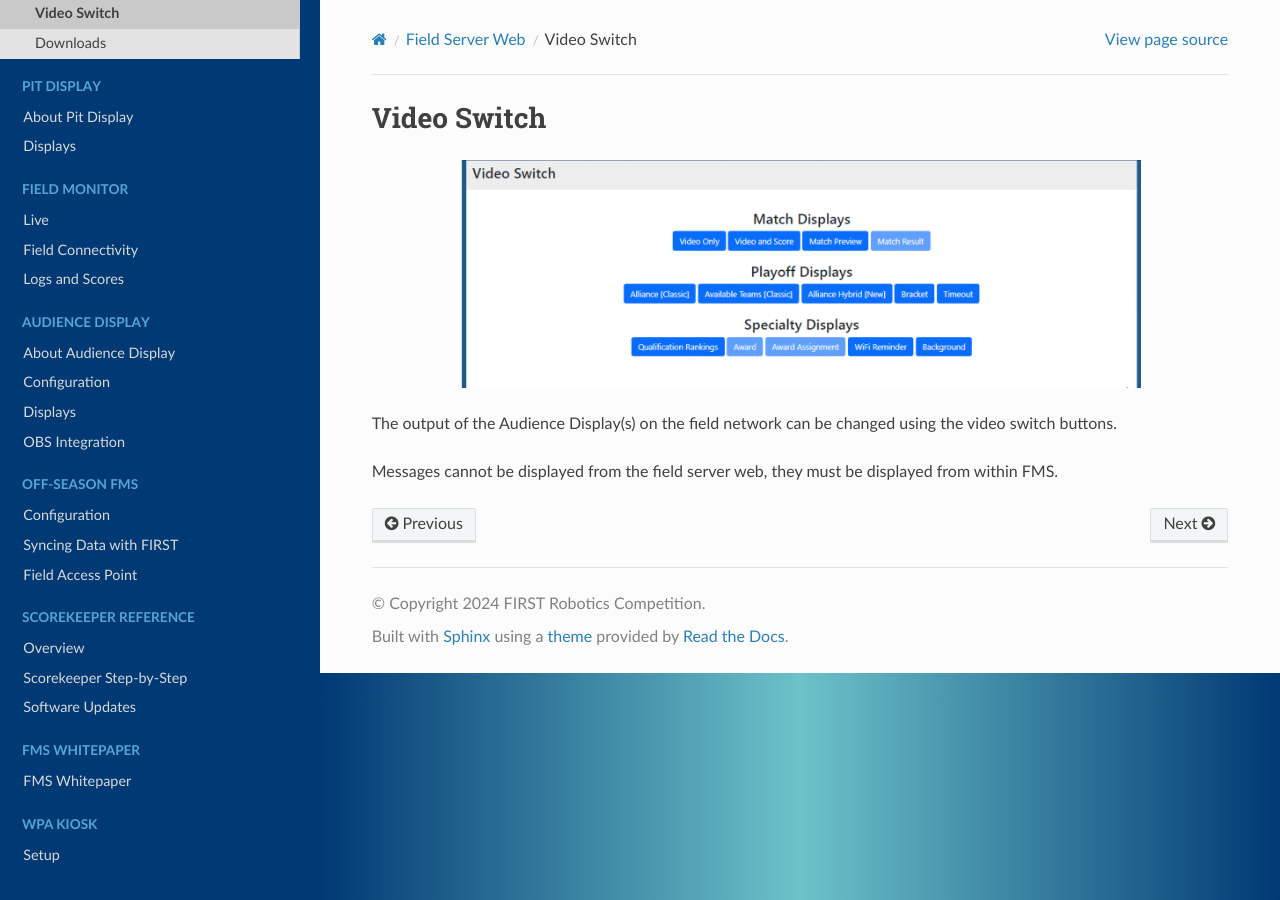
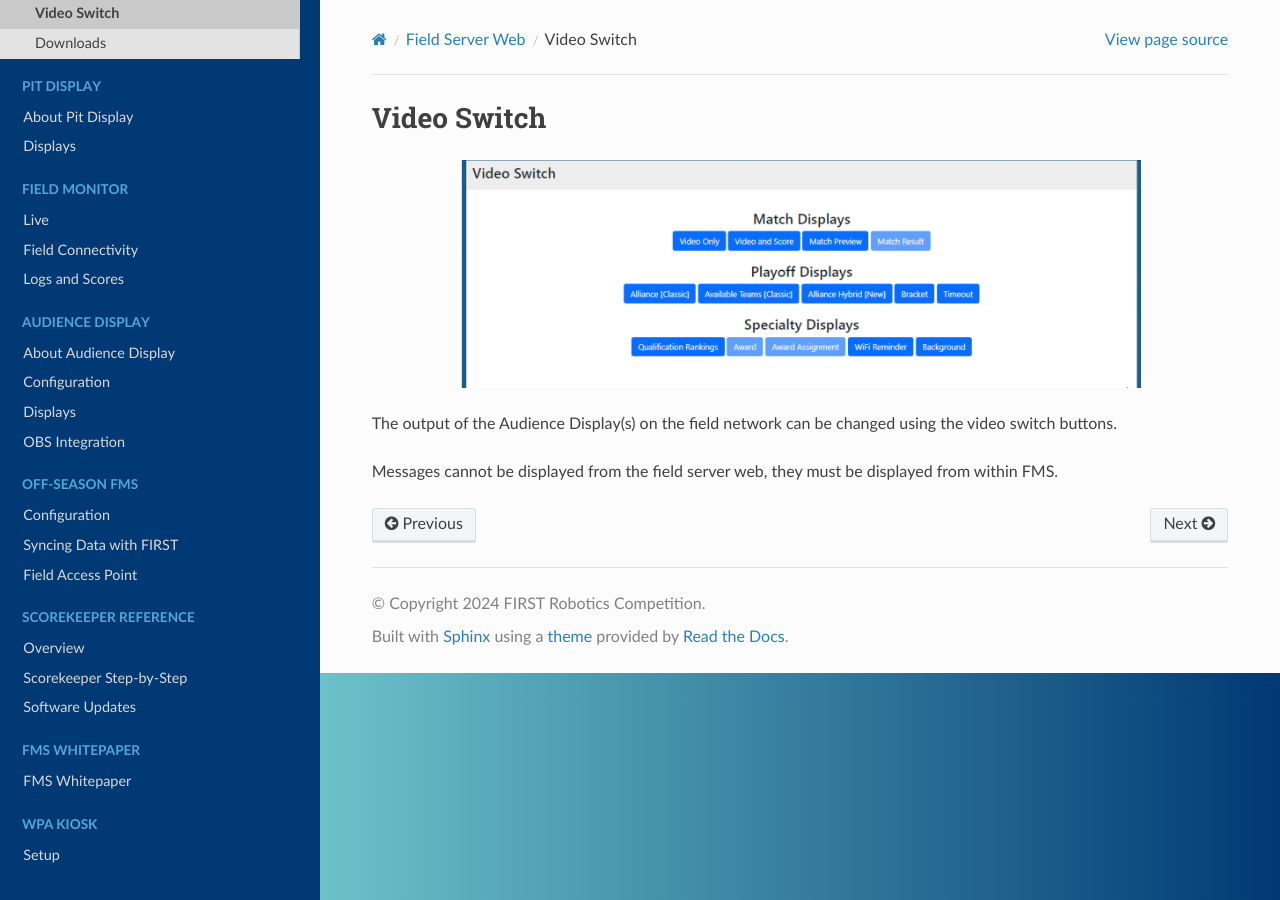
Before and after one commit to FIRSTRobotics/fms-manual, a Sphinx documentation site: the page built from source/field-server-web/video-switch.rst, in a window 1280 px wide and 900 px high, scrolled down 60 px. Built offline with Sphinx 7.4.7 and the Read the Docs theme 2.0.0, drawn with Linux system fonts in a browser that asks for light colours.

Commit message:
Update gradient

```diff
--- a/source/_static/css/frc-rtd.css
+++ b/source/_static/css/frc-rtd.css
@@ -76,7 +76,14 @@
 }
 
 .wy-nav-content-wrap{
-	filter:progid:DXImageTransform.Microsoft.gradient(startColorstr='#003974',endColorstr='#003974',GradientType=1);background:#003974;background:-moz-linear-gradient(left,#003974,#6cc2c9,#003974);background:-webkit-gradient(linear,left top,right top,color-stop(0%,#003974),color-stop(50%,#6cc2c9),color-stop(100%,#003974));background:-webkit-linear-gradient(left,#003974,#6cc2c9,#003974);background:-o-linear-gradient(left,#003974,#6cc2c9,#003974);background:-ms-linear-gradient(left,#003974,#6cc2c9,#003974);background:linear-gradient(to right,#003974,#6cc2c9,#003974)
+	filter: progid:DXImageTransform.Microsoft.gradient(startColorstr='#003974',endColorstr='#003974',GradientType=1);
+	background: #003974;
+	background: -moz-linear-gradient(left,#6cc2c9,#003974);
+	background: -webkit-gradient(linear,left top,right top,color-stop(50%,#6cc2c9),color-stop(100%,#003974));
+	background: -webkit-linear-gradient(left,#6cc2c9,#003974);
+	background: -o-linear-gradient(left,#6cc2c9,#003974);
+	background: -ms-linear-gradient(left,#6cc2c9,#003974);
+	background: linear-gradient(to right,#6cc2c9,#003974);
 }
 
 .wy-nav-side,.wy-side-nav-search,.wy-nav-top {
```
